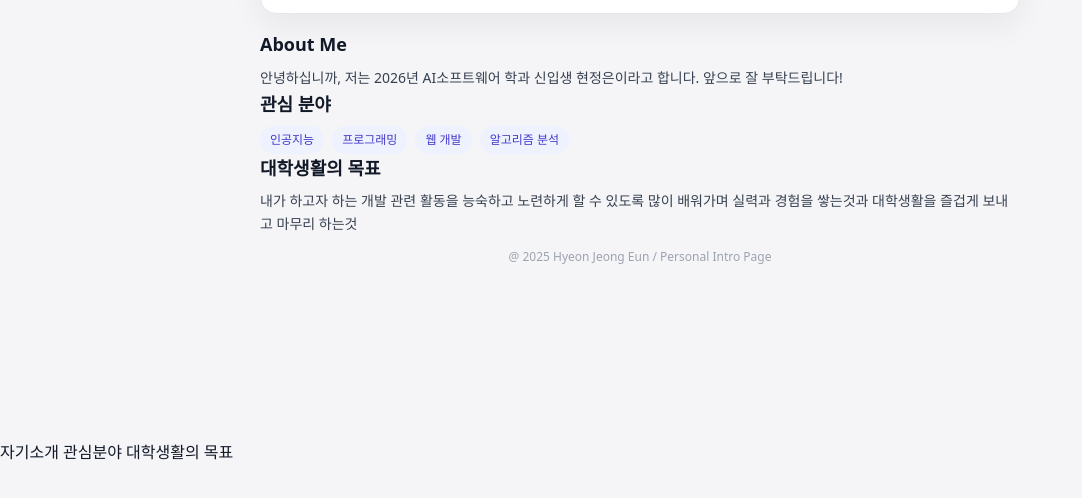
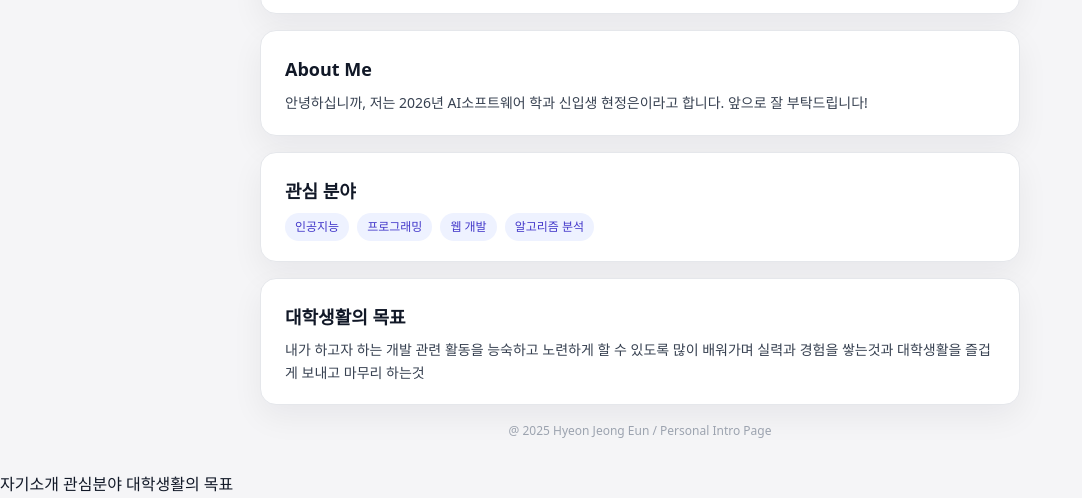
Before and after one commit to hyeonje0026/hyeonje0026.github.io, a plain HTML site: page index.html in a window 1280 px wide. Shown: the part 360-858 px from the top of the page, without its empty margins (0-1082 px from the left). Before the commit the page ends 826 px from the top, so only its background shows below. Drawn offline with Linux system fonts and the light colour scheme.

Commit message:
Update style.css

```diff
--- a/style.css
+++ b/style.css
@@ -40,7 +40,8 @@ body {
     max-width: 760px;
 }
 
-.profile-card, section-card {
+.profile-card,
+.section-card {
     background-color: #ffffff;
     border-radius: 16px;
     padding: 24px 24px 20px;
@@ -155,4 +156,5 @@ body {
     .section-card {
         padding: 20px 16px 18px;
     }
+
 }
```
